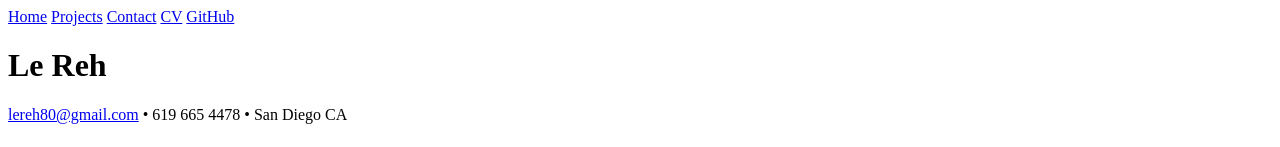
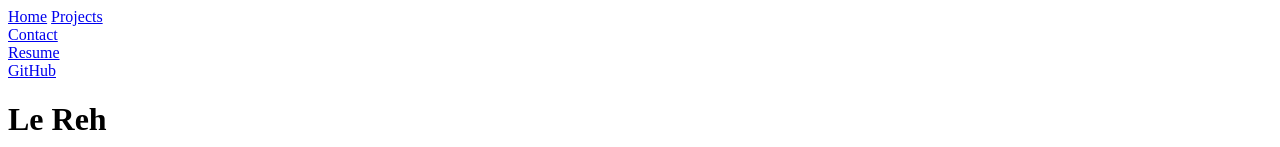
Before and after one commit to LeDoesCS/portfolio, a plain HTML site: page Resume/index.html in a window 1280 px wide. Shown: the top 147 px of the page. Drawn offline with Linux system fonts and the light colour scheme.

Commit message:
fixing resume

```diff
--- a/Resume/index.html
+++ b/Resume/index.html
@@ -9,10 +9,10 @@
 <body>
   <nav>
     <a href="../">Home</a>
-    <a href="../projects/">Projects</a>
-    <a href="../contact/">Contact</a>
-    <a href="../Resume/" class="active">CV</a>
-    <a href="https://github.com/your-username" target="_blank" rel="noopener">GitHub</a>
+    <a href="../projects/">Projects</a><br/>
+    <a href="../contact/">Contact</a><br/>
+    <a href="../Resume/" class="active">Resume</a><br/>
+    <a href="https://github.com/your-username" target="_blank" rel="noopener">GitHub</a><br/>
   </nav>
 
   <main>
```
Also changed, not shown: contact/index.html (+1 -1 lines), projects/index.html (+1 -1 lines).
